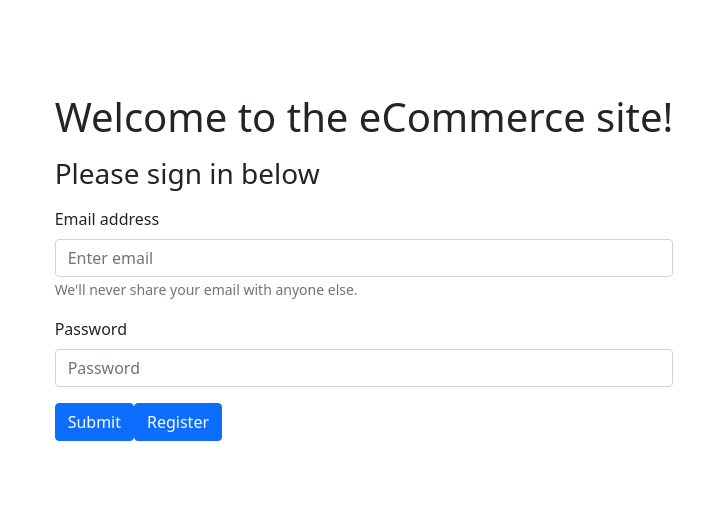
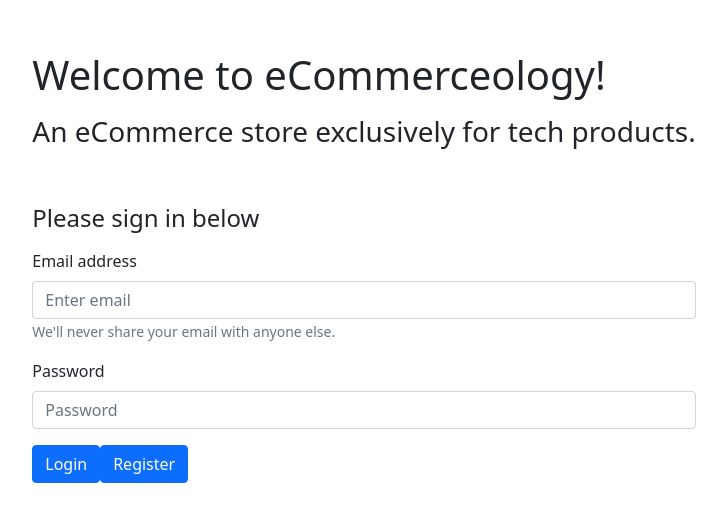
Before and after one commit to Carter-Walsh/eCommerce-site, a React (Create React App) app in the folder src/frontend/: page / in a window 1280 px wide. Shown: the part 133-654 px from the top of the page, without its empty margins (276-1003 px from the left). Built offline with nearby package versions, Linux system fonts and the light colour scheme.

Commit message:
Added search by category

```diff
--- a/src/frontend/public/index.html
+++ b/src/frontend/public/index.html
@@ -30,7 +30,7 @@
       integrity="sha384-KyZXEAg3QhqLMpG8r+8fhAXLRk2vvoC2f3B09zVXn8CA5QIVfZOJ3BCsw2P0p/We"
       crossorigin="anonymous"
     />
-    <title>React App</title>
+    <title>Ecommerceology</title>
   </head>
   <body>
     <noscript>You need to enable JavaScript to run this app.</noscript>
--- a/src/frontend/src/components/App.js
+++ b/src/frontend/src/components/App.js
@@ -27,6 +27,7 @@ function App() {
           path="/products/search/:query"
           component={ProductSearchResults}
         />
+        <Route exact path = "/homepage" component={Homepage} />
         <Route exact path={["/", "/login"]} component={Homepage}>
           {loginResponse ? <Homepage /> : <Login handleSubmit={handleSubmit} />}
         </Route>
--- a/src/frontend/src/components/Login.js
+++ b/src/frontend/src/components/Login.js
@@ -36,8 +36,11 @@ const Login = ({ handleSubmit }) => {
   return (
     <Container className="form d-flex justify-content-center align-items-center">
       <Form onSubmit={handleSubmitLogin}>
-        <h1 className="mb-3">Welcome to the eCommerce site!</h1>
-        <h3 className="mb-3">Please sign in below</h3>
+        <h1 className="mb-3">Welcome to eCommerceology!</h1>
+        <h3>An eCommerce store exclusively for tech products.</h3>
+        <br/>
+        <br/>
+        <h4 className="mb-3">Please sign in below</h4>
         <Form.Group className="mb-3" controlId="formBasicEmail">
           <Form.Label>Email address</Form.Label>
           <Form.Control type="email" placeholder="Enter email" value={emailAddress} onChange={onEmailChange} />
@@ -49,7 +52,7 @@ const Login = ({ handleSubmit }) => {
           <Form.Label>Password</Form.Label>
           <Form.Control type="password" placeholder="Password" value={password} onChange={onPasswordChange} />
         </Form.Group>
-        <Button variant="primary" type="submit">Submit</Button>
+        <Button variant="primary" type="submit">Login</Button>
         <Button variant="primary" href="/register">Register</Button>
       </Form>
     </Container>
--- a/src/frontend/src/components/NavigationBar.js
+++ b/src/frontend/src/components/NavigationBar.js
@@ -25,22 +25,19 @@ const NavigationBar = () => {
     <div>
       <Navbar collapseOnSelect expand="lg" bg="primary" variant="dark">
         <Container>
-          <Navbar.Brand href="/">eCommerce Site</Navbar.Brand>
+          <Navbar.Brand href="/homepage">eCommerceology</Navbar.Brand>
           <Navbar.Toggle aria-controls="responsive-navbar-nav" />
           <Navbar.Collapse id="responsive-navbar-nav">
             <Nav className="me-auto">
               <Nav.Link href="#features">What's New</Nav.Link>
               <Nav.Link href="#pricing">Profile</Nav.Link>
               <NavDropdown title="Categories" id="collasible-nav-dropdown">
-                <NavDropdown.Item href="#action/3.1">
-                  Electronics
-                </NavDropdown.Item>
-                <NavDropdown.Item href="#action/3.2">
-                  Headphones
-                </NavDropdown.Item>
-                <NavDropdown.Item href="#action/3.3">
-                  Computers
-                </NavDropdown.Item>
+                <NavDropdown.Item>Headphones</NavDropdown.Item>
+                <NavDropdown.Item>Computers</NavDropdown.Item>
+                <NavDropdown.Item>Audio</NavDropdown.Item>
+                <NavDropdown.Item>Video</NavDropdown.Item>
+                <NavDropdown.Item>Tv</NavDropdown.Item>
+                <NavDropdown.Item>Sports and Outdoors</NavDropdown.Item>
               </NavDropdown>
             </Nav>
             <Nav>
```
Also changed, not shown: 1 other file (tests, documents, lock files or other folders).
